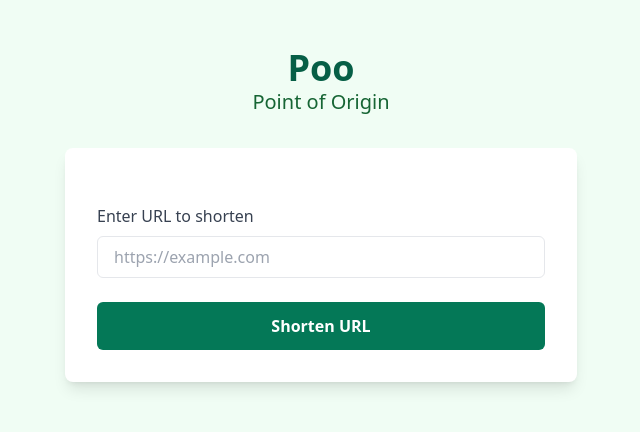
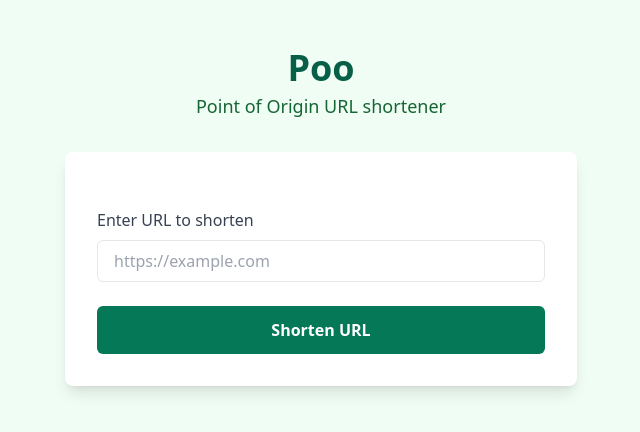
Before and after one commit to angus-websites/poo, a Django app: page / in a window 1280 px wide. Shown: the top 432 px of the page, without its empty margins (319-959 px from the left). Run offline with Django 5.2, Linux system fonts and the light colour scheme; style sheets or scripts are compiled from the project's sources; some libraries are stand-ins or nearby versions.

Commit message:
added favicons

```diff
--- a/poo/settings.py
+++ b/poo/settings.py
@@ -121,6 +121,8 @@ USE_TZ = True
 
 STATIC_URL = "static/"
 
+STATICFILES_DIRS = [BASE_DIR / "static"]
+
 # Default primary key field type
 # https://docs.djangoproject.com/en/5.1/ref/settings/#default-auto-field
 
--- a/shortener/views.py
+++ b/shortener/views.py
@@ -1,5 +1,4 @@
 from django.shortcuts import render, redirect, get_object_or_404
-from django.http import JsonResponse
 from .models import URL
 from .utils import generate_short_code
 
--- a/templates/_base.html
+++ b/templates/_base.html
@@ -10,7 +10,14 @@
     <meta http-equiv="X-UA-Compatible" content="IE=edge">
     <meta name="viewport" content=
         "width=device-width, initial-scale=1.0">
-    <title>Django + Tailwind CSS</title>
+
+    <link rel="icon" type="image/png" href="/static/images/favicons/favicon-96x96.png" sizes="96x96" />
+    <link rel="icon" type="image/svg+xml" href="/static/images/favicons/favicon.svg" />
+    <link rel="shortcut icon" href="/static/images/favicons/favicon.ico" />
+    <link rel="apple-touch-icon" sizes="180x180" href="/static/images/favicons/apple-touch-icon.png" />
+    <meta name="apple-mobile-web-app-title" content="Poo" />
+    <link rel="manifest" href="/static/images/favicons/site.webmanifest" />
+    <title>Poo</title>
 
     {% compress css %}
     <link rel="stylesheet"
--- a/templates/shortener/_header.html
+++ b/templates/shortener/_header.html
@@ -3,5 +3,5 @@
     <h1 class="text-4xl font-bold text-emerald-800">
         <a href="{% url 'shorten_url' %}" class="hover:underline">Poo</a>
     </h1>
-    <h3 class="text-xl text-green-800">Point of Origin</h3>
+    <h3 class="text-lg mt-1 text-green-800">Point of Origin URL shortener</h3>
 </div>
```
Also changed, not shown: static/images/favicons/apple-touch-icon.png (added), static/images/favicons/favicon-96x96.png (added), static/images/favicons/favicon.ico (added), static/images/favicons/favicon.svg (added), static/images/favicons/site.webmanifest (added), static/images/favicons/web-app-manifest-192x192.png (added), static/images/favicons/web-app-manifest-512x512.png (added).
